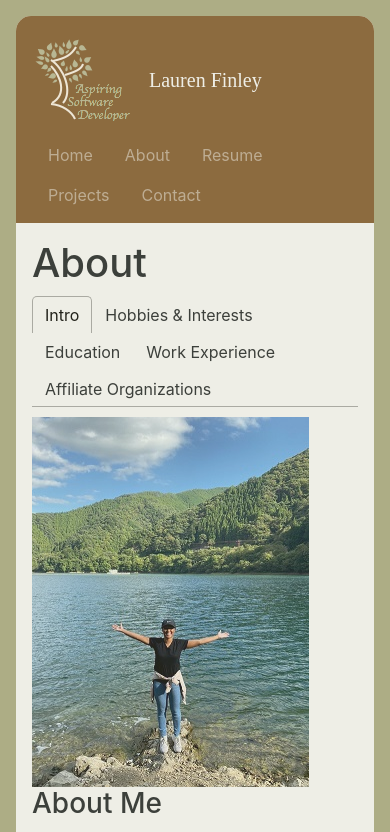
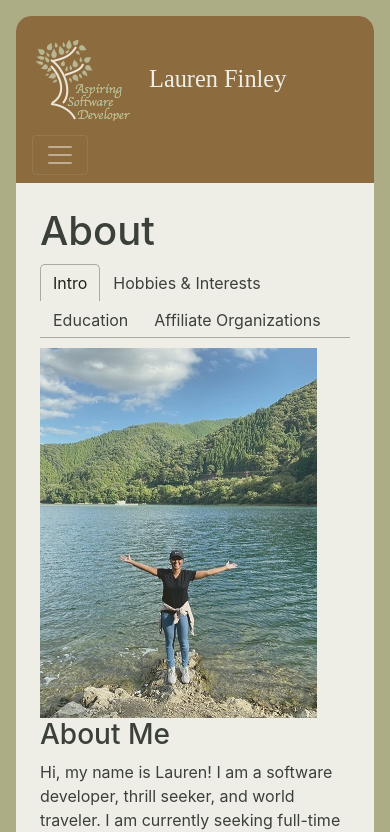
Before and after one commit to laurenoutloud/laurenoutloud.github.io, a React (Vite) app: page /about in a window 390 px wide. Shown: the top 832 px of the page. Built offline with nearby package versions, Linux system fonts and the light colour scheme.

Commit message:
make for adjustments to formatting for mobile

```diff
--- a/src/components/NavigationBar.js
+++ b/src/components/NavigationBar.js
@@ -1,24 +1,35 @@
 import React from "react";
 import { Link } from "react-router-dom";
-import { Navbar, NavbarBrand, Nav, NavItem, NavLink } from "reactstrap";
+import { Navbar, NavbarBrand, Nav, NavItem, NavLink, NavbarToggler, Collapse } from "reactstrap";
 import "../css/NavigationBar.css";
 import logo from "../images/logo.png";
 
 class NavigationBar extends React.Component {
   constructor(props) {
     super(props);
+    this.state = {
+      isOpen: false
+    };
+    this.toggle = this.toggle.bind(this);
   }
+
+  toggle() {
+    this.setState({isOpen: !this.state.isOpen});
+  }
+
   render() {
     return (
       <div className="navigationBar">
-        <Navbar>
+        <Navbar expand="md" className="navbar-dark">
           <NavbarBrand tag={Link} to="/">
             <div className="brandContent">
               <img src={logo} alt="logo" />
               Lauren Finley
             </div>
           </NavbarBrand>
-          <Nav>
+          <NavbarToggler onClick={this.toggle}/>
+          <Collapse isOpen={this.state.isOpen} navbar>
+          <Nav className="ml-auto" onClick={!this.state.isOpen ? "" : this.toggle} navbar>
             <NavItem>
               <NavLink tag={Link} to="/">Home</NavLink>
             </NavItem>
@@ -35,6 +46,7 @@ class NavigationBar extends React.Component {
               <NavLink tag ={Link} to="contact">Contact</NavLink>
             </NavItem>
           </Nav>
+          </Collapse>
         </Navbar>
       </div>
     );
--- a/src/css/App.css
+++ b/src/css/App.css
@@ -1,11 +1,11 @@
 .app {
     background-color: white;
-    margin: 1em;
+    margin: 1.0em;
     opacity: .80;
     border-radius: 15px;
     overflow: hidden;
 }
 
 .app .content {
-    padding: 1em;
+    padding: 1.5em;
 }
--- a/src/css/NavigationBar.css
+++ b/src/css/NavigationBar.css
@@ -6,6 +6,7 @@
 }
 
 .brandContent {
+    font-size: 6.25vmin;
     color: white;
     display: flex;
     align-items: center;
@@ -20,3 +21,7 @@
 .navbar a:hover{
     color: white;
 }
+
+.navbar-toggler{
+    color: hsla(0,0%,100%,.5);
+}
--- a/src/documents/aboutData.js
+++ b/src/documents/aboutData.js
@@ -68,7 +68,7 @@ export const introduction = () => (
     </p>
 
     <p>
-      <strong>Pagasus Gold Scholarship Recipient.</strong>The Pegasus Gold
+      <strong>Pegasus Gold Scholarship Recipient.</strong>The Pegasus Gold
       Scholarship is a four year academic scholarship offered by UCF to incoming
       freshman who excelled academically in high school.
     </p>
--- a/src/routes/About.js
+++ b/src/routes/About.js
@@ -14,13 +14,11 @@ class About extends React.Component {
             <Tab>Intro</Tab>
             <Tab>Hobbies & Interests</Tab>
             <Tab>Education</Tab>
-            <Tab>Work Experience</Tab>
             <Tab>Affiliate Organizations</Tab>
           </TabList>
           <TabPanel>{introduction()}</TabPanel>
           <TabPanel>{hobbies()}</TabPanel>
           <TabPanel>{education()}</TabPanel>
-          <TabPanel>Work Experience</TabPanel>
           <TabPanel>Affiliate Organizations</TabPanel>
         </Tabs>
         <div className="content">
```
